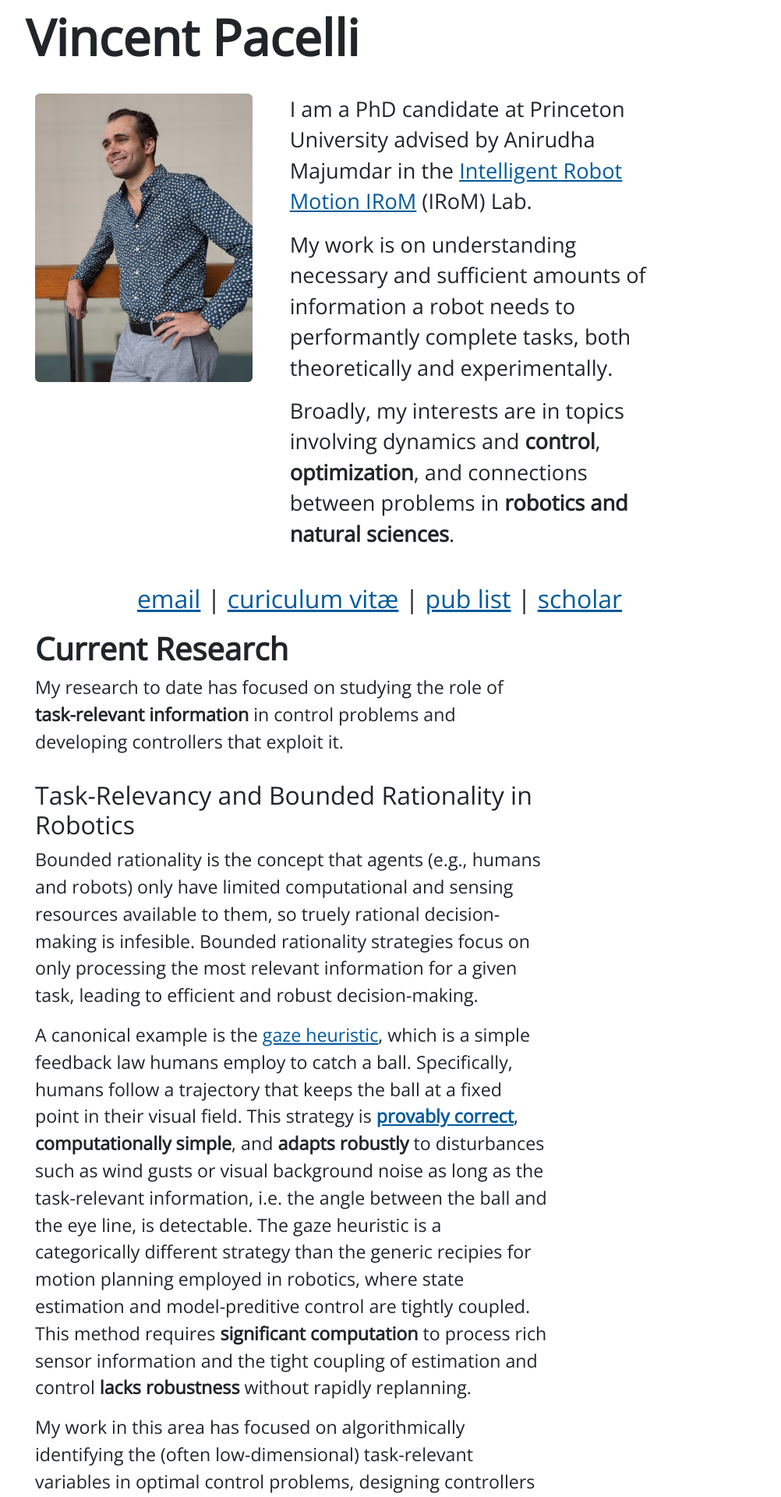
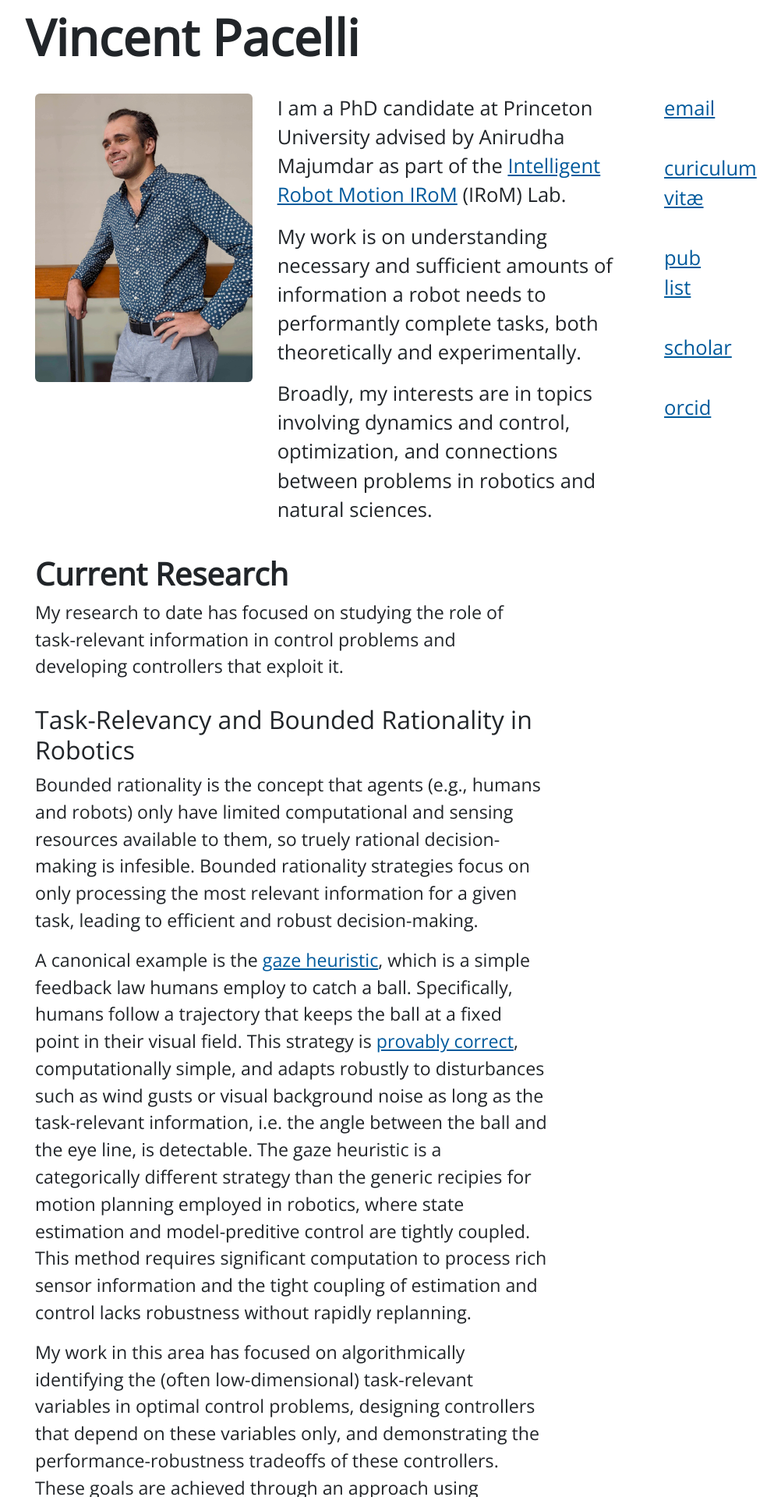
Before and after one commit to tnecniv/old-website, a Jekyll site: the page built from index.html, in a window 1280 px wide. Shown: the top 1920 px of the page at 78% size, without its empty margins (153-1155 px from the left). Built offline with Jekyll 4.4.1, drawn with Linux system fonts in a browser that asks for light colours.

Commit message:
Layout changes

```diff
--- a/Gemfile
+++ b/Gemfile
@@ -2,6 +2,6 @@
 
 source "https://rubygems.org"
 
-gem "jekyll"
+gem "jekyll", "~> 3.9.2"
 gem "github-pages", "~> 226", group: :jekyll_plugins
 gem "webrick", "~> 1.7"
--- a/_config.yml
+++ b/_config.yml
@@ -2,7 +2,6 @@ domain: tnecniv.github.io       # if you want to force HTTPS, specify the domain
 url: https://tnecniv.github.io
 lsi: false
 safe: true
-source: https://github.com/tnecniv/tnecniv.github.io
 incremental: false
 highlighter: rouge
 gist:
--- a/_includes/focused.md
+++ b/_includes/focused.md
@@ -1,6 +1,6 @@
 
 
-I am a PhD candidate at Princeton University advised by Anirudha Majumdar in the [Intelligent Robot Motion IRoM](https://irom-lab.princeton.edu) (IRoM) Lab.
+I am a PhD candidate at Princeton University advised by Anirudha Majumdar as part of the [Intelligent Robot Motion IRoM](https://irom-lab.princeton.edu) (IRoM) Lab.
 
 My work is on understanding necessary and sufficient amounts of information a robot needs to performantly complete tasks, both theoretically and experimentally.
 
--- a/_layouts/main.html
+++ b/_layouts/main.html
@@ -6,7 +6,8 @@
 
         <link rel="preconnect" href="https://fonts.googleapis.com">
         <link rel="preconnect" href="https://fonts.gstatic.com" crossorigin>
-    <link href="https://fonts.googleapis.com/css2?family=Open+Sans:wght@300&display=swap" rel="stylesheet">
+        <link href="https://fonts.googleapis.com/css2?family=Open+Sans:wght@300;400&display=swap" rel="stylesheet">
+
         <link href="https://cdn.jsdelivr.net/npm/bootstrap@5.2.0-beta1/dist/css/bootstrap.min.css" rel="stylesheet" integrity="sha384-0evHe/X+R7YkIZDRvuzKMRqM+OrBnVFBL6DOitfPri4tjfHxaWutUpFmBp4vmVor" crossorigin="anonymous">
 
         <link rel="stylesheet" href="/assets/css/style.css">
--- a/assets/css/style.css
+++ b/assets/css/style.css
@@ -1,5 +1,6 @@
 body {
     font-family: 'Open Sans', sans-serif;
+    font-weight: 300;
 }
 
 #title {
@@ -7,8 +8,12 @@ body {
     font-weight: bold;
 }
 
+strong {
+    font-weight: 400;
+}
+
 .focused {
-    font-size: 1.7em;
+    font-size: 1.6em;
     line-height: 145%;
 }
 
@@ -33,7 +38,7 @@ body {
 }
 
 .links {
-    font-size: 2em;
+    font-size: 1.6em;
 }
 
 .pubitem {
--- a/index.html
+++ b/index.html
@@ -18,22 +18,35 @@ layout: main
             <br/>
             <img class="img-fluid rounded photo" src="assets/images/me.jpg">
         </div>
-        <div class="col-lg-7">
+        <div class="col-lg-8">
             <br/>
-            <div class="d-flex flex-column align-self-end focused">
-                <div class="mx-4">
-                    {{ focused | markdownify }}
+            <div class="row">
+                <div class="col-lg-10">
+                    <div class="d-flex flex-column align-self-end focused">
+                        <div class="mx-2">
+                            {{ focused | markdownify }}
+                        </div>
+                    </div>
+                </div>
+                <div class="col-lg-2 links text-left">
+                    <a href="mailto:vpacelli@princeton.edu">email</a>
+                    <br/>
+                    <br/>
+                    <a href="">curiculum vitæ</a>
+                    <br/>
+                    <br/>
+                    <a href="#publist">pub list</a>
+                    <br/>
+                    <br/>
+                    <a href="https://scholar.google.com/citations?user=M7Vsg3IAAAAJ&hl=en&authuser=1&oi=ao">scholar</a>
+                    <br/>
+                    <br/>
+                    <a href="https://orcid.org/0000-0002-3757-7538">orcid</a>
                 </div>
             </div>
         </div>
-        <div class="col-lg-1"></div>
     </div>
     <br/>
-    <div class="row links">
-        <p class="text-center">
-            <a href="mailto:vpacelli@princeton.edu">email</a> | <a href="">curiculum vitæ</a> | <a href="#publist">pub list</a> | <a href="https://scholar.google.com/citations?user=M7Vsg3IAAAAJ&hl=en&authuser=1&oi=ao">scholar</a>
-        </p>
-    </div>
     <div class="row main-text">
         <div class="col-lg-9">
         {{ detailed | markdownify}}
```
Also changed, not shown: assets/images/me.jpg. Lines whose indentation alone changed are shown as unchanged.
